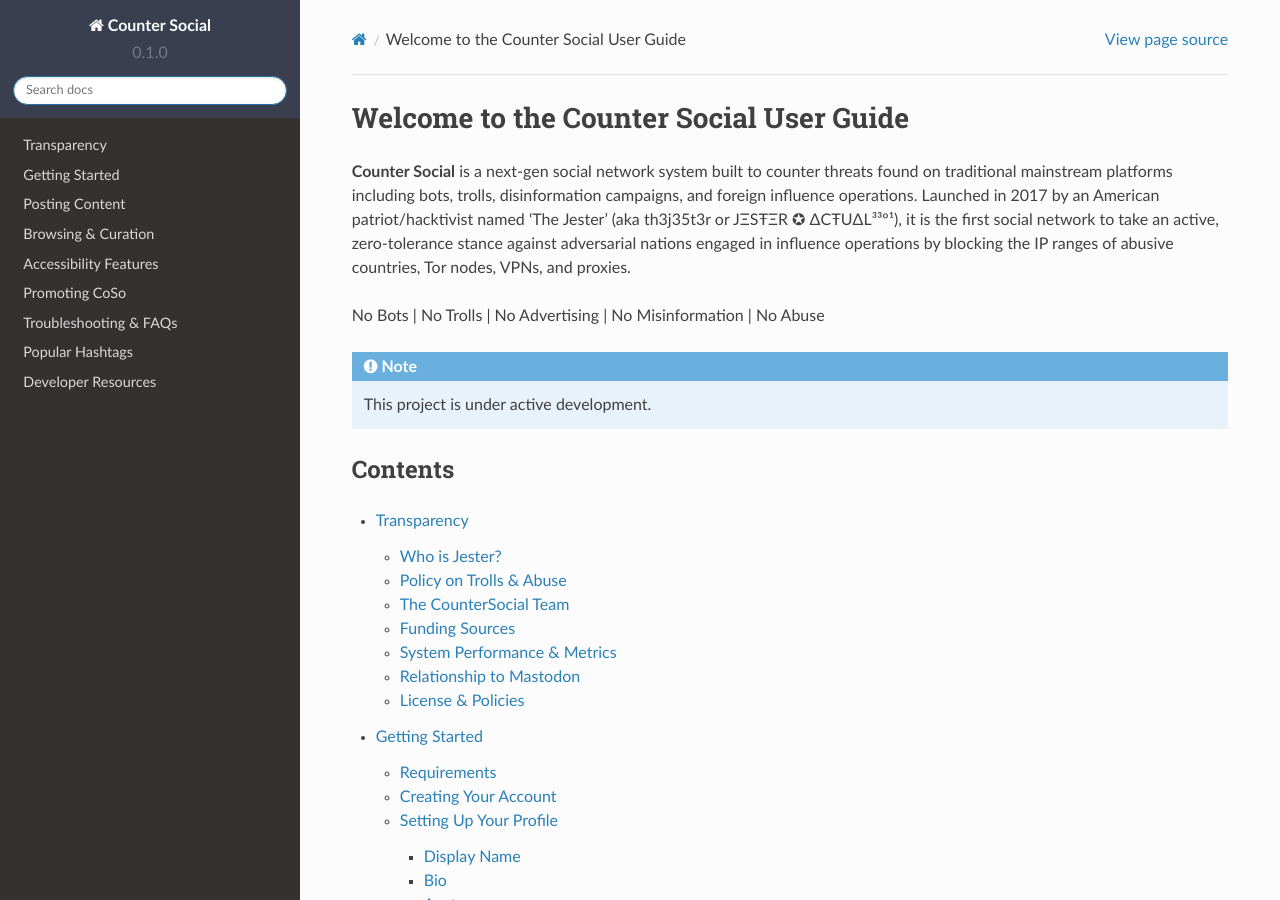
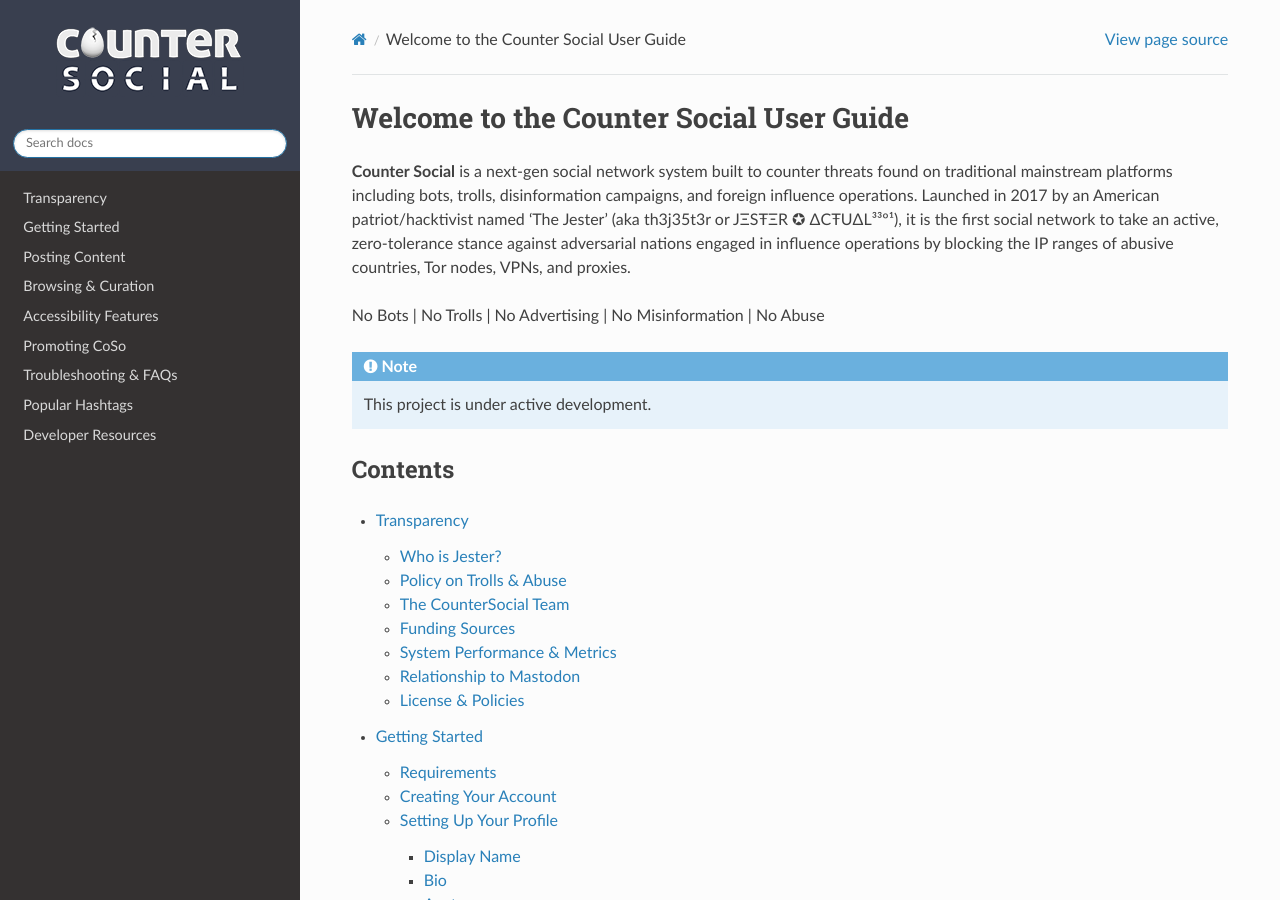
Before and after one commit to itskel/userguide, a Sphinx documentation site: the page built from docs/source/index.rst, in a window 1280 px wide and 900 px high. Built offline with Sphinx 7.4.7 and the Read the Docs theme 2.0.0, drawn with Linux system fonts in a browser that asks for light colours; pages that are not in the unit, such as notebooks, are missing from menus.

Commit message:
Added Sidebar logo

```diff
--- a/docs/source/_templates/layout.html
+++ /dev/null
@@ -1,4 +0,0 @@
-{% extends "!layout.html" %}
-{% block extrahead %}
-    <link href="{{ pathto("_static/custom.css", True) }}" rel="stylesheet" type="text/css">
-{% endblock %}
--- a/docs/source/conf.py
+++ b/docs/source/conf.py
@@ -30,12 +30,15 @@
 # -- Options for HTML output
 
 html_theme = 'sphinx_rtd_theme'
+html_static_path = ['_static']
+html_logo = 'html_logo.png'
+html_theme_options = {
+    'logo_only': True,
+    'display_version': False,
+}
 
 # -- Options for EPUB output
 epub_show_urls = 'footnote'
-
-# These folders are copied to the documentation's HTML output
-html_static_path = ['_static']
 
 # These paths are either relative to html_static_path
 # or fully qualified paths (eg. https://...)
```
Also changed, not shown: docs/source/_static/images/logo_svg.svg (added), img_columnsettings.jpg (deleted).
